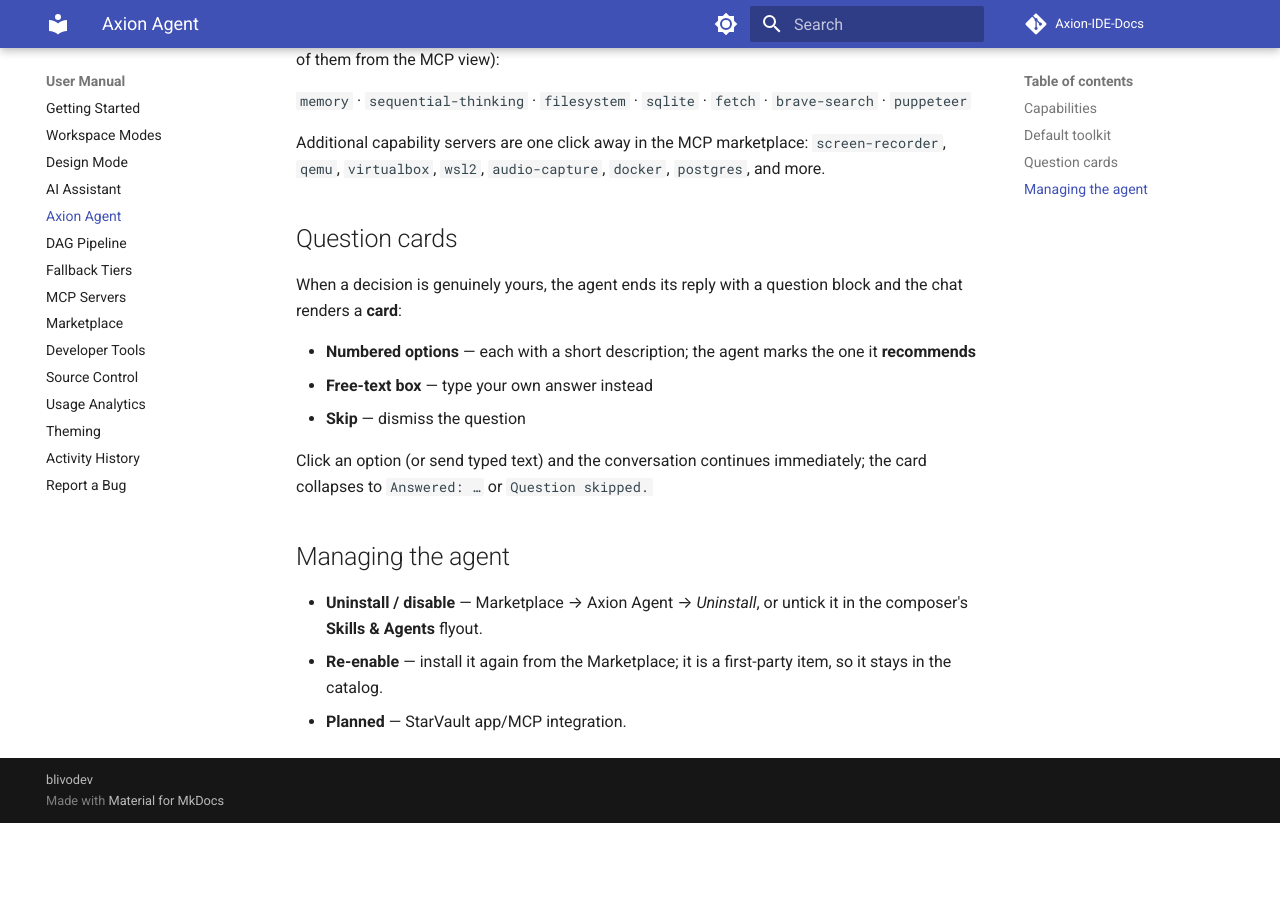
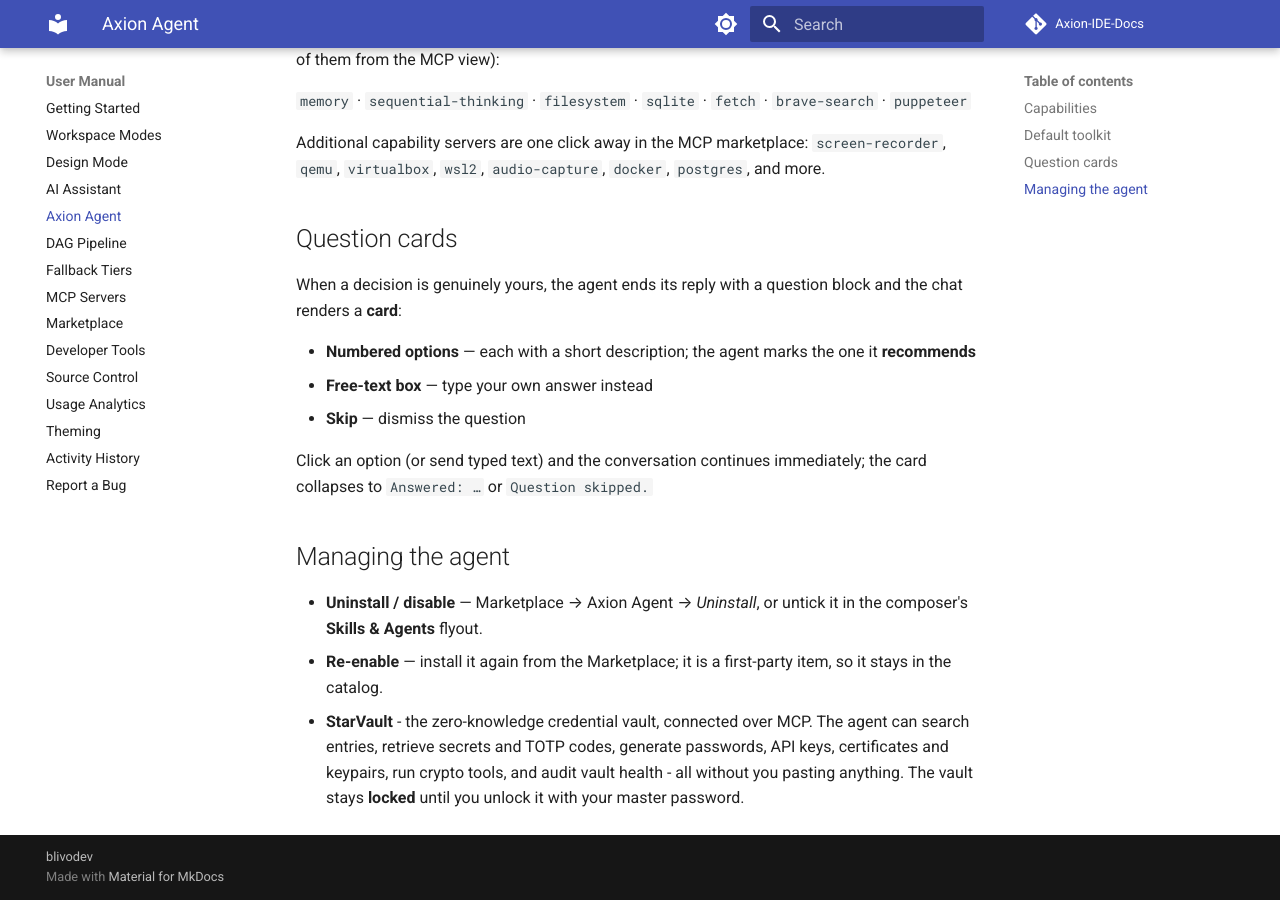
Before and after one commit to blivodev/Axion-IDE-Docs, an MkDocs documentation site: the page built from docs/manual/axion-agent.md, in a window 1280 px wide and 900 px high, scrolled down 1512 px. Built offline with MkDocs 1.6.1 and Material for MkDocs 9.7.7, drawn with Linux system fonts in a browser that asks for light colours; comment, search, counter and statistics services are not loaded; before the commit the page ends 2335 px from its top, so only the background shows below that.

Commit message:
docs: StarVault integration shipped - credential vault connected over MCP
axion-agent.md: the StarVault bullet no longer says 'Planned'. It now describes the connected vault - search entries, retrieve secrets and TOTP codes, generate passwords/API keys/certificates/keypairs, run crypto tools, and audit vault health - and notes that the vault stays locked until unlocked with the master password.

```diff
--- a/docs/manual/axion-agent.md
+++ b/docs/manual/axion-agent.md
@@ -62,4 +62,8 @@ card collapses to `Answered: …` or `Question skipped.`
   the composer's **Skills & Agents** flyout.
 - **Re-enable** — install it again from the Marketplace; it is a first-party item, so
   it stays in the catalog.
-- **Planned** — StarVault app/MCP integration.
+- **StarVault** - the zero-knowledge credential vault, connected over MCP. The agent can
+  search entries, retrieve secrets and TOTP codes, generate passwords, API keys,
+  certificates and keypairs, run crypto tools, and audit vault health - all without you
+  pasting anything. The vault stays **locked** until you unlock it with your master
+  password.
```
